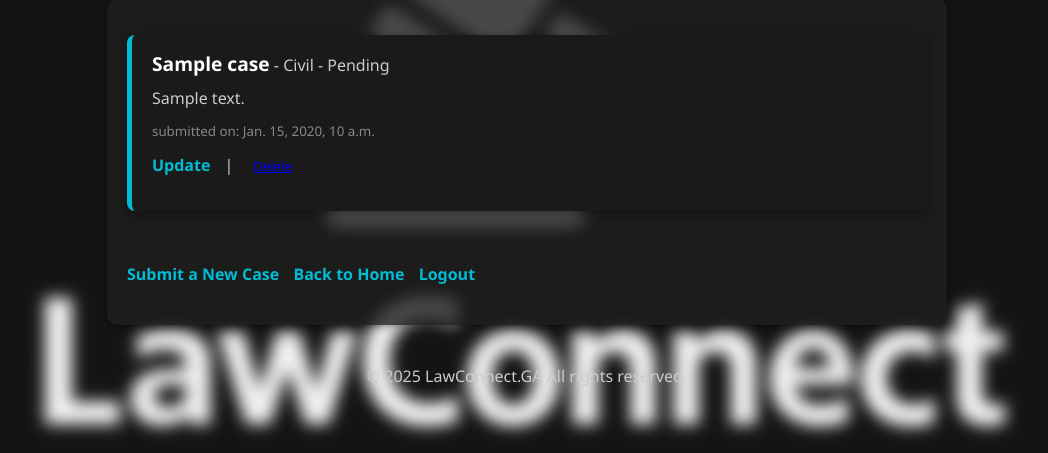
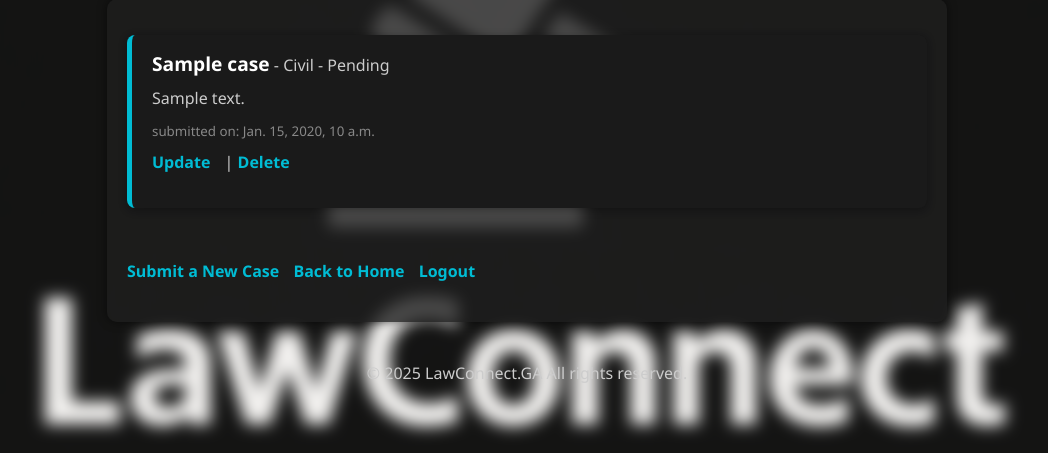
Before and after one commit to hulaibi/lawconnect, a Django app: page /my_cases/ in a window 1280 px wide. Shown: the part 226-679 px from the top of the page, without its empty margins (113-1161 px from the left). Run offline with Django 5.2, Linux system fonts and the light colour scheme; a user stored in the database is signed in; tables that the repository leaves empty hold one stand-in row (values such as "Sample post").

Commit message:
Update my_cases.html

```diff
--- a/main_app/templates/my_cases.html
+++ b/main_app/templates/my_cases.html
@@ -44,12 +44,7 @@
 
         {% if case.get_status_display == 'Pending' %}
     <a href="{% url 'update_case' case.id %}">Update</a> |
-    <form action="{% url 'delete_case' case.id %}" method="post" style="display:inline;">
-        {% csrf_token %}
-        <button type="submit" onclick="return confirm('Are you sure you want to delete this case?');" style="background:none; border:none; color:blue; text-decoration:underline; cursor:pointer;">
-            Delete
-        </button>
-    </form>
+    <a href="{% url 'delete_case' case.id %}">Delete</a>
         {% endif %}
 
 
```
